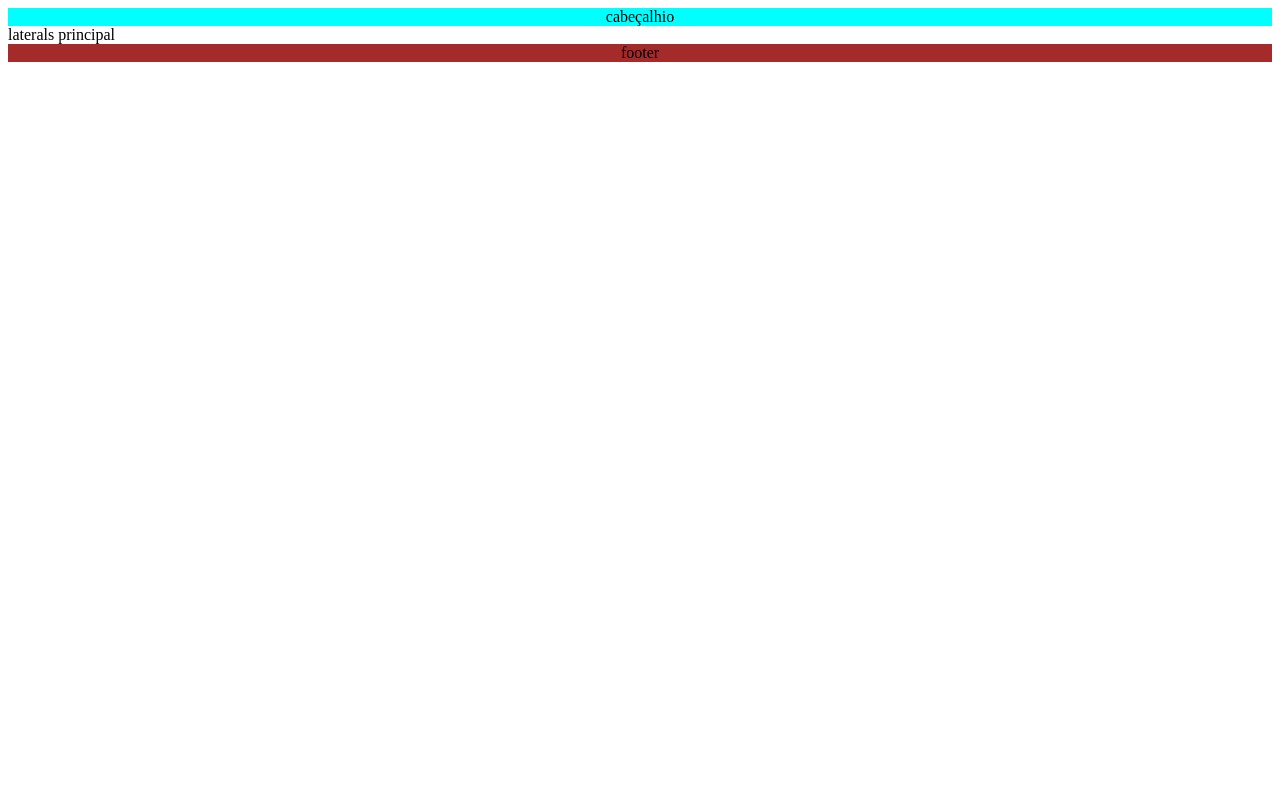
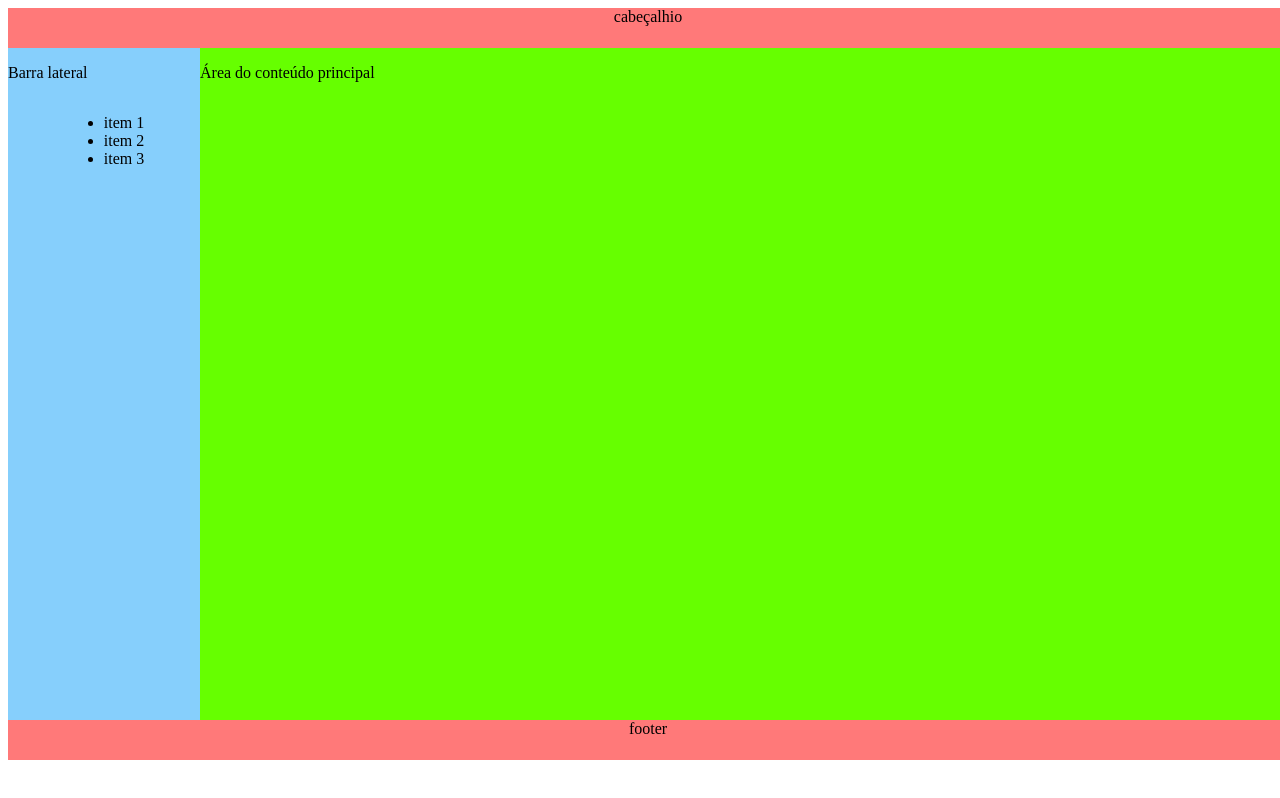
Before and after one commit to WerissonFelix/Curr-culo-pessoal, a plain HTML site: page attFlex/example5.html in a window 1280 px wide. Drawn offline with Linux system fonts and the light colour scheme.

Commit message:
Update example5.html

```diff
--- a/attFlex/example5.html
+++ b/attFlex/example5.html
@@ -5,8 +5,11 @@
     <meta name="viewport" content="width=device-width, initial-scale=1.0">
     <title>Example 5 :  Layout Complexo com Flexbox</title>
     <style>
-        #cabeçalhio{
-            background-color: aqua;
+        #cabeçalhio, #rodape
+        {
+            background-color: rgba(255, 0, 0, 0.527);
+            height: 5vh;
+            width: 100vw;
             display: flex;
             flex-direction: row;
             justify-content: center;
@@ -14,15 +17,27 @@
         }
         .flex-container{
             display: flex;
+            height: 84vh;
+            width: 100vw;
+        }
+        #lateral
+        {
+            background-color: rgb(134, 207, 252);
+            width: 15vw;
+        }
+        #menu
+        {
+            display: flex;
+            flex-direction: column;
+            align-items: center;
+        }
 
+        #principal
+        {
+            background-color: rgb(102, 255, 0);
+            flex: auto;
         }
-        #rodape{
-            background-color: brown;
-            display: flex;
-            flex-direction: row;
-            justify-content: center;
 
-        }
     </style>
 </head>
 <body>
@@ -32,11 +47,22 @@
     </div>
     <main>
         <div class="flex-container">
-            <div id = "lateral"> <aside>lateral</aside></div>
+            <div id = "lateral">
+                <aside>
+                   <p> Barra lateral</p>
+                    <nav id="menu">
+                        <ul>
+                          <li> item 1</li>
+                          <li> item 2</li>
+                          <li> item 3</li>
+                        </ul>
+                      </nav>
+                </aside>
+            </div>
             <div id = "principal">
                 <article>
-                    s
-                principal
+
+                <p> Área do conteúdo principal </p>
 
                 </article>
             </div>
```
